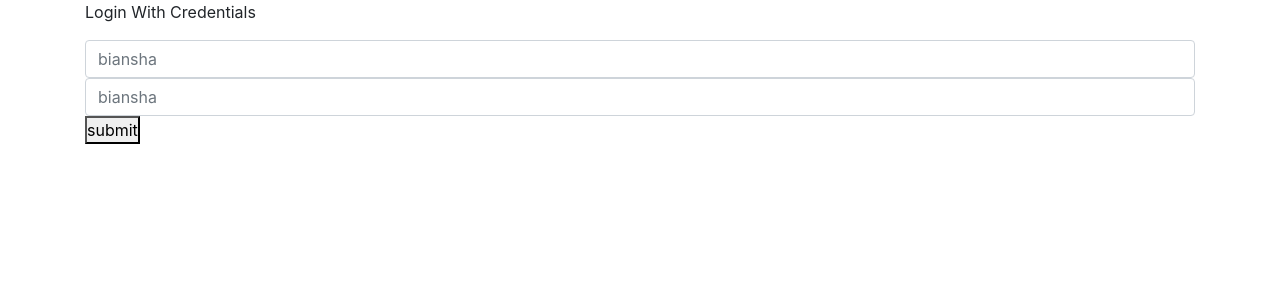
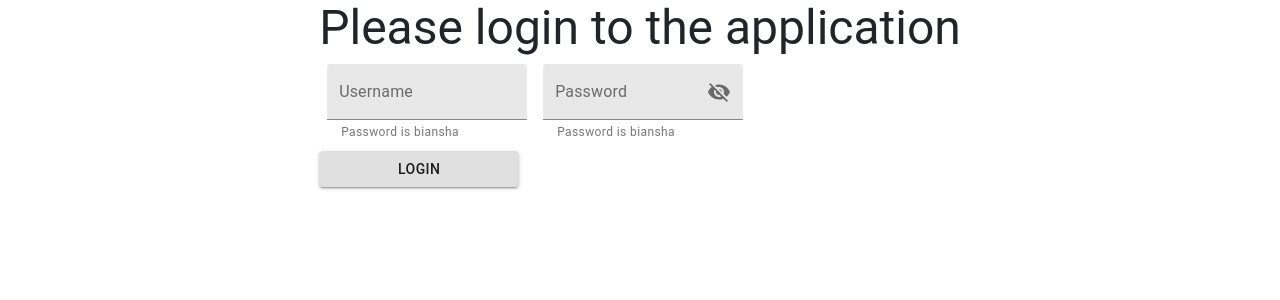
Before and after one commit to khemrajneupane/portfolio-frontend, a React (Create React App) app: page /logout in a window 1280 px wide. Shown: the top 300 px of the page. Built offline with nearby package versions, Linux system fonts and the light colour scheme; no server answers; what react-google-maps would draw is missing.

Commit message:
login, logout & notification components use material UI

```diff
--- a/src/App.js
+++ b/src/App.js
@@ -102,6 +102,7 @@ const App = () => {
       }, 5000);
     }
   };
+  /**delete */
 
   return (
     <div>
@@ -118,7 +119,6 @@ const App = () => {
         </div>
       ) : (
         <div>
-          <Notification notification={notification} />
           <Navigation
             portfolio={portfolio}
             setNotification={setNotification}
--- a/src/components/LoginForm.js
+++ b/src/components/LoginForm.js
@@ -1,3 +1,4 @@
+/*
 import React from "react";
 export const Input = ({ text, inputValue, handler }) => {
   return (
@@ -44,3 +45,131 @@ const LoginForm = ({
   );
 };
 export default LoginForm;
+*/
+import React from "react";
+import clsx from "clsx";
+import { makeStyles } from "@material-ui/core/styles";
+import IconButton from "@material-ui/core/IconButton";
+import Input from "@material-ui/core/Input";
+import { Button, Typography } from "@material-ui/core";
+import FilledInput from "@material-ui/core/FilledInput";
+import OutlinedInput from "@material-ui/core/OutlinedInput";
+import InputLabel from "@material-ui/core/InputLabel";
+import InputAdornment from "@material-ui/core/InputAdornment";
+import FormHelperText from "@material-ui/core/FormHelperText";
+import FormControl from "@material-ui/core/FormControl";
+import TextField from "@material-ui/core/TextField";
+import Visibility from "@material-ui/icons/Visibility";
+import VisibilityOff from "@material-ui/icons/VisibilityOff";
+
+const useStyles = makeStyles(theme => ({
+  root: {
+    display: "flex",
+    flexWrap: "wrap"
+  },
+  margin: {
+    margin: theme.spacing(1)
+  },
+  withoutLabel: {
+    marginTop: theme.spacing(3)
+  },
+  textField: {
+    width: 200
+  },
+  fieldMargin: {
+    marginRight: 100
+  },
+  marginCentered: {
+    margin: "0 auto"
+  }
+}));
+
+const LoginForm = ({
+  onSubmit,
+  handleUsernameChange,
+  handlePasswordChange,
+  username,
+  password
+}) => {
+  const classes = useStyles();
+  const [values, setValues] = React.useState({
+    amount: "",
+    password: "",
+    weight: "",
+    weightRange: "",
+    showPassword: false
+  });
+
+  const handleClickShowPassword = () => {
+    setValues({ ...values, showPassword: !values.showPassword });
+  };
+
+  const handleMouseDownPassword = event => {
+    event.preventDefault();
+  };
+
+  return (
+    <div className={classes.root}>
+      <div className={classes.marginCentered}>
+        <Typography variant="h3" component="p">
+          Please login to the application
+        </Typography>
+        <form onSubmit={onSubmit}>
+          <FormControl
+            className={clsx(classes.margin, classes.textField)}
+            variant="filled"
+          >
+            <InputLabel>Username</InputLabel>
+            <FilledInput
+              id="filled-adornment-password"
+              type="text"
+              value={username}
+              onChange={handleUsernameChange}
+            />
+            <FormHelperText id="filled-weight-helper-text">
+              Password is biansha
+            </FormHelperText>
+          </FormControl>
+          <FormControl
+            className={clsx(classes.margin, classes.textField)}
+            variant="filled"
+          >
+            <InputLabel htmlFor="filled-adornment-password">
+              Password
+            </InputLabel>
+            <FilledInput
+              id="filled-adornment-password"
+              type={values.showPassword ? "text" : "password"}
+              value={password}
+              onChange={handlePasswordChange}
+              endAdornment={
+                <InputAdornment position="end">
+                  <IconButton
+                    aria-label="toggle password visibility"
+                    onClick={handleClickShowPassword}
+                    onMouseDown={handleMouseDownPassword}
+                    edge="end"
+                  >
+                    {values.showPassword ? <Visibility /> : <VisibilityOff />}
+                  </IconButton>
+                </InputAdornment>
+              }
+            />
+            <FormHelperText id="filled-weight-helper-text">
+              Password is biansha
+            </FormHelperText>
+          </FormControl>
+          <FormControl
+            className={clsx(classes.root, classes.textField)}
+            variant="filled"
+          >
+            <Button type="submit" variant="contained">
+              Login
+            </Button>
+          </FormControl>
+        </form>
+      </div>
+    </div>
+  );
+};
+export default LoginForm;
--- a/src/components/Notification.js
+++ b/src/components/Notification.js
@@ -1,14 +1,22 @@
 import React from "react";
-
+import { Typography } from "@material-ui/core";
 const Notification = props => {
   const message = props.notification;
   const style = {
     border: "solid",
     padding: 10,
-    borderWidth: 1
+    borderWidth: 1,
+    width: "100%",
+    textAlign: "center"
   };
 
-  let msg = message ? <div style={style}>{message} </div> : <div></div>;
+  let msg = message ? (
+    <Typography variant="h3" component="p" style={style}>
+      {message}
+    </Typography>
+  ) : (
+    <div></div>
+  );
   return msg;
 };
 
```
Also changed, not shown: src/components/Logout.js (+10 -5 lines).
